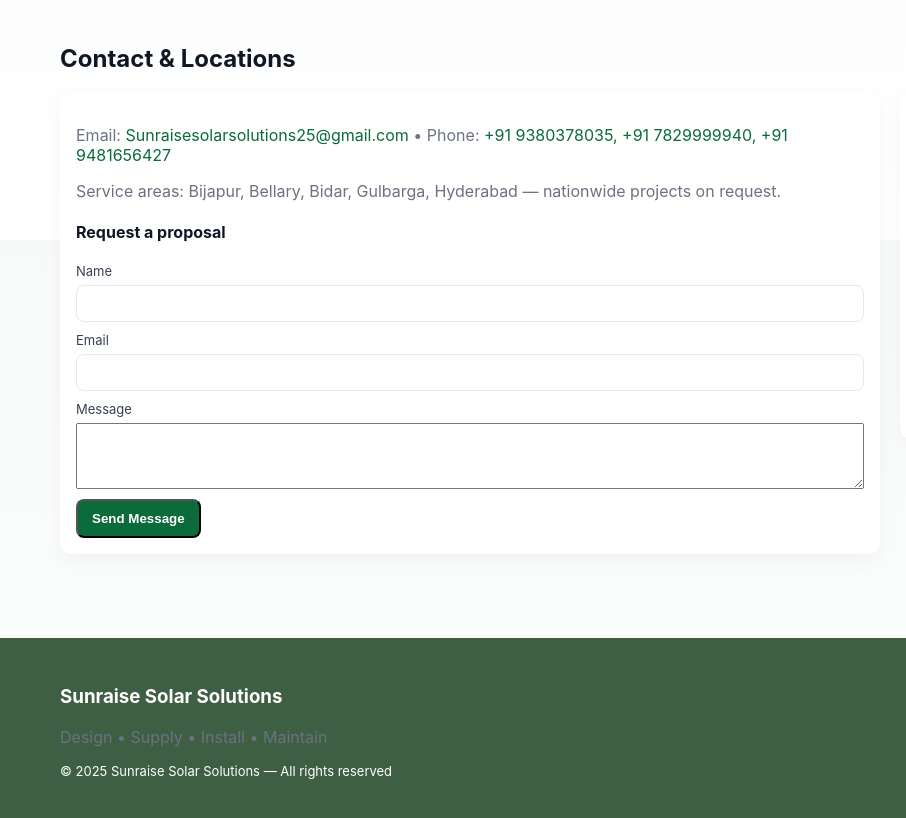
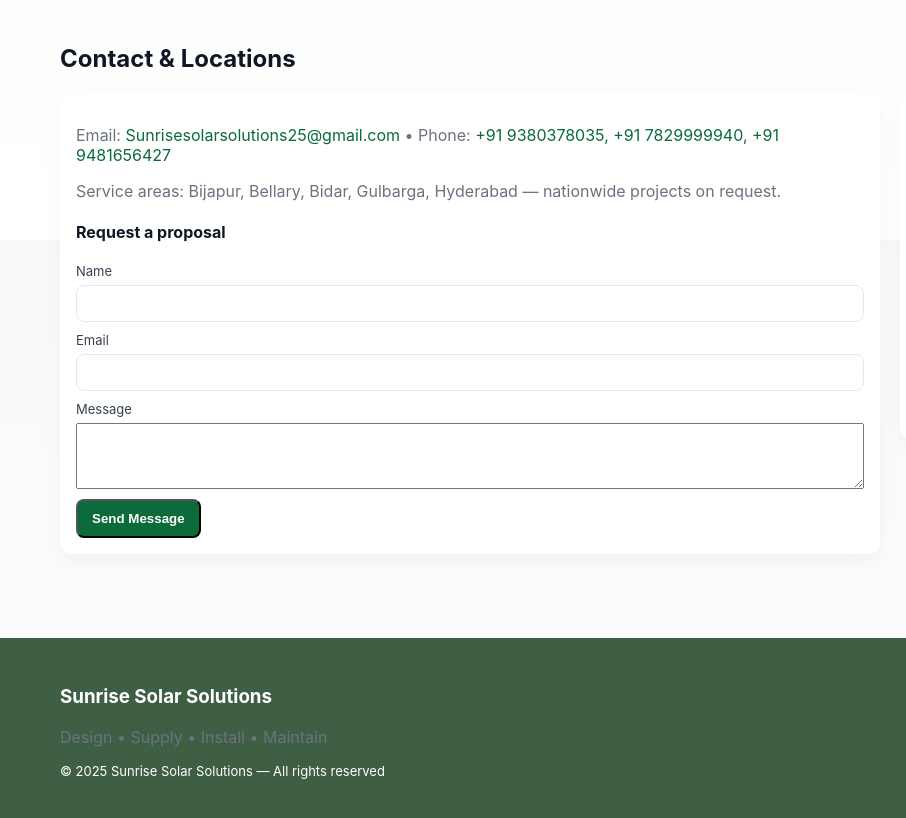
Before and after one commit to Nasreen-Nadaf/Sunraise-Solar, a plain HTML site: page index.html in a window 1280 px wide. Shown: the part 2960-3778 px from the top of the page, 0-906 px from the left. Drawn offline with Linux system fonts and the light colour scheme; grey boxes are pictures that could not be loaded.

Commit message:
Update index.html

```diff
--- a/index.html
+++ b/index.html
@@ -464,7 +464,7 @@
       <h2>Contact & Locations</h2>
       <div style="display:grid;grid-template-columns:1fr 320px;gap:20px;align-items:start">
         <div style="background:#fff;padding:16px;border-radius:12px;box-shadow:0 8px 20px rgba(2,6,23,0.04)">
-          <p class="muted">Email: <a href="mailto:info@sunvista.example">Sunraisesolarsolutions25@gmail.com</a> • Phone: <a href="tel:+911234567890">+91 9380378035, +91 7829999940, +91 9481656427</a></p>
+          <p class="muted">Email: <a href="mailto:info@sunvista.example">Sunrisesolarsolutions25@gmail.com</a> • Phone: <a href="tel:+911234567890">+91 9380378035, +91 7829999940, +91 9481656427</a></p>
           <p class="muted">Service areas: Bijapur, Bellary, Bidar, Gulbarga, Hyderabad — nationwide projects on request.</p>
           <h4>Request a proposal</h4>
           <form id="contact-form">
@@ -489,9 +489,9 @@
     <div class="container">
       <div class="grid">
         <div>
-          <h3>Sunraise Solar Solutions</h3>
+          <h3>Sunrise Solar Solutions</h3>
           <p class="muted">Design • Supply • Install • Maintain</p>
-          <p style="margin-top:12px;font-size:13px">© <span id="copyyear"></span> Sunraise Solar Solutions — All rights reserved</p>
+          <p style="margin-top:12px;font-size:13px">© <span id="copyyear"></span> Sunrise Solar Solutions — All rights reserved</p>
         </div>
         <div>
           <strong>Quick links</strong>
```
